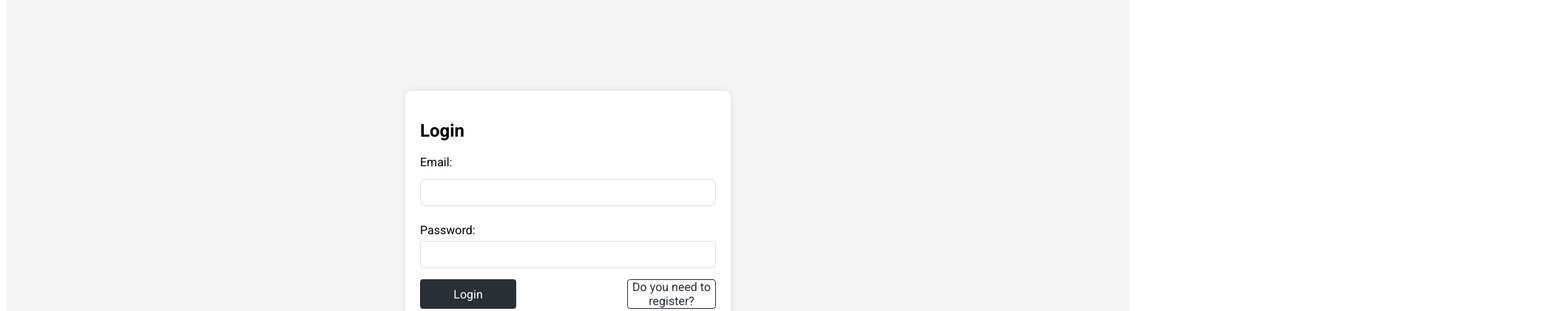
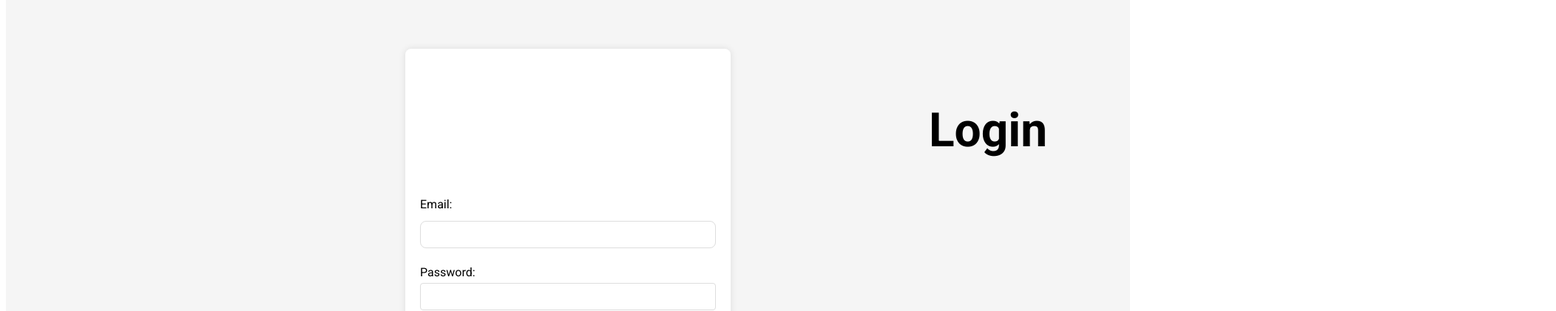
Before and after one commit to babaicode/sticker-bomber-front, a React (Vite) app: page /login in a window 1536 px wide. Shown: the part 160-581 px from the top of the page at 74% size, 2104 px wide, since content can reach past the window. Built offline with nearby package versions, Linux system fonts and the light colour scheme.

Commit message:
fix pc sticker picker

```diff
--- a/src/customer/styles/StickerPicker.css
+++ b/src/customer/styles/StickerPicker.css
@@ -6,13 +6,25 @@
     }
 
     .sticker {
-        width: 35vw;
+        width: 40vw;
         height: 40vh;
         object-fit: contain;
         margin: 0;
     }
 
     .sticker-info {
+        margin-left: 10vw;
+        display: flex;
+        flex-direction: row;
+        gap: 5vw;
+    }
+
+    h2 {
+        font-size: 4rem;
+        display: flex;
+        align-items: center;
+        justify-content: center;
+        width: 100vw;
     }
 }
 
```
